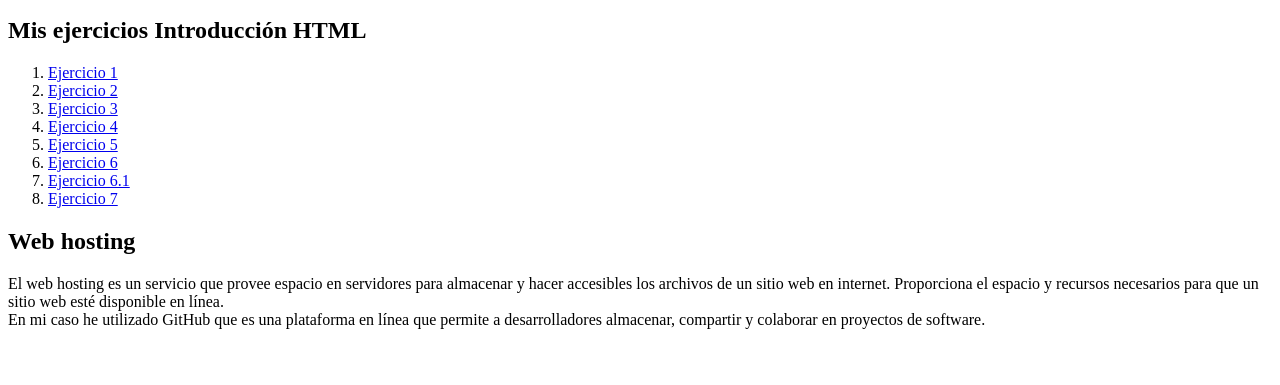
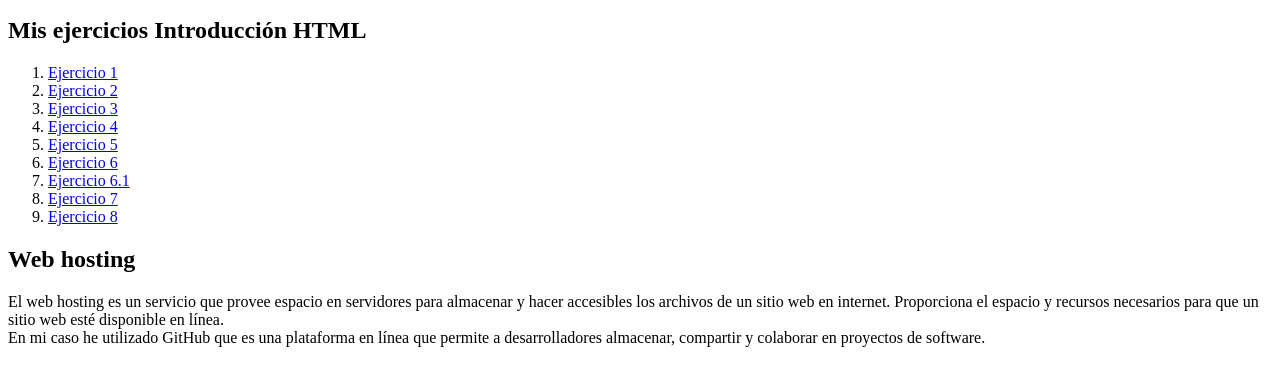
Before and after one commit to PelayoCR7/pelayopg.github.io, a plain HTML site: page index.html in a window 1280 px wide. Shown: the part 119-504 px from the top of the page. Drawn offline with Linux system fonts and the light colour scheme.

Commit message:
index.html

```diff
--- a/index.html
+++ b/index.html
@@ -18,6 +18,7 @@
        <li> <a href="https://pelayocr7.github.io/ticpelayo/html-ejerc6-img.html"> Ejercicio 6 </a></li>
        <li> <a href="https://pelayocr7.github.io/ticpelayo/html-ejerc6_1-img.html"> Ejercicio 6.1 </a></li>
        <li> <a href="https://pelayocr7.github.io/ticpelayo/html-ejerc7-viaje.html"> Ejercicio 7 </a></li>
+       <li> <a href="https://pelayocr7.github.io/ticpelayo/html-ejerc8-color.html"> Ejercicio 8 </a></li>
     </ol>
     <h2>Web hosting</h2>
     <p>El web hosting es un servicio que provee espacio en servidores para almacenar y hacer accesibles los archivos de un sitio web en internet. Proporciona el espacio y recursos necesarios para que un sitio web esté disponible en línea. <br>
```
